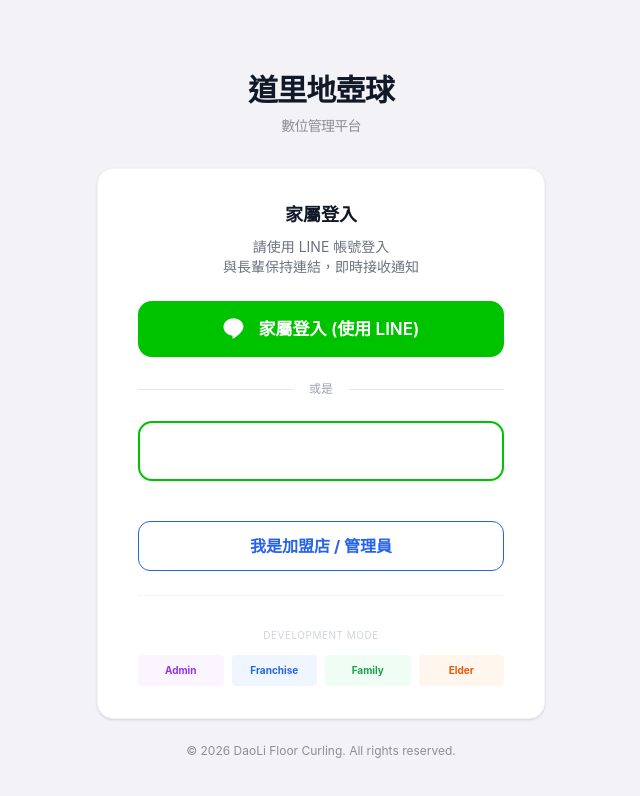
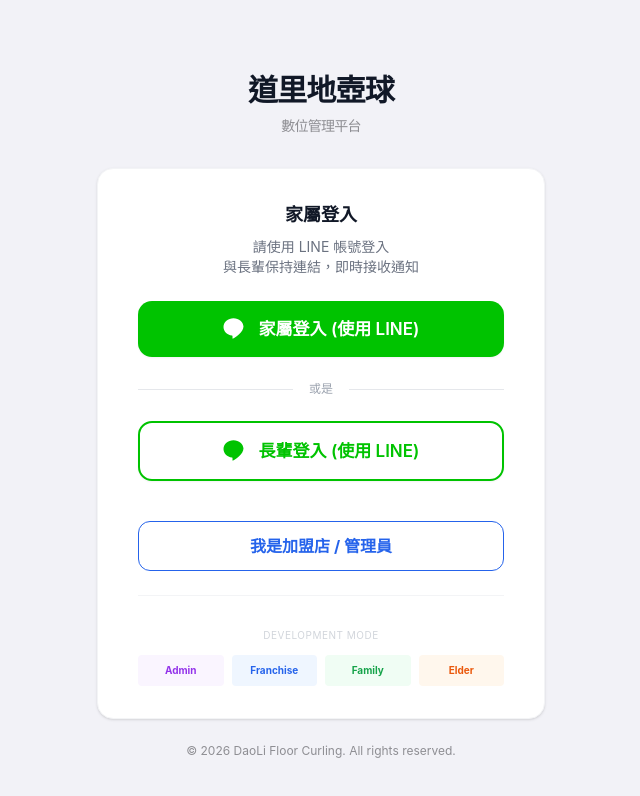
Before and after one commit to secrects2/Daoli2026, a Next.js app in the folder floor-curling-app/: page /login in a window 1280 px wide. Shown: the top 796 px of the page, without its empty margins (319-959 px from the left). Built offline with nearby package versions, Linux system fonts and the light colour scheme; no server answers.

Commit message:
Fix: Elder login button text visibility

```diff
--- a/floor-curling-app/app/login/login-form.tsx
+++ b/floor-curling-app/app/login/login-form.tsx
@@ -145,7 +145,7 @@ export default function LoginForm() {
                         <button
                             type="button"
                             onClick={() => handleLineLogin('elder')}
-                            className="ios-btn bg-white border-2 border-[#00C300] text-[#00C300] hover:bg-green-50 focus-visible:outline-[#00C300] flex items-center justify-center gap-3 text-[15px] shadow-sm transform transition active:scale-95 w-full py-4 text-lg font-bold"
+                            className="ios-btn bg-white border-2 border-[#00C300] !text-[#00C300] hover:bg-green-50 focus-visible:outline-[#00C300] flex items-center justify-center gap-3 text-[15px] shadow-sm transform transition active:scale-95 w-full py-4 text-lg font-bold"
                         >
                             <svg className="h-6 w-6" fill="currentColor" viewBox="0 0 24 24">
                                 <path d="M20.5 10c0-4.8-4.5-8.7-10-8.7S.5 5.2.5 10c0 4.3 3.6 7.9 8.5 8.6.3.1.5.2.5.5v2.2c0 .2.1.4.3.4.1 0 .2 0 .3-.1.9-.5 4.1-2.4 5.7-4.1 3-2.6 4.7-5.3 4.7-8.5z" />
```
